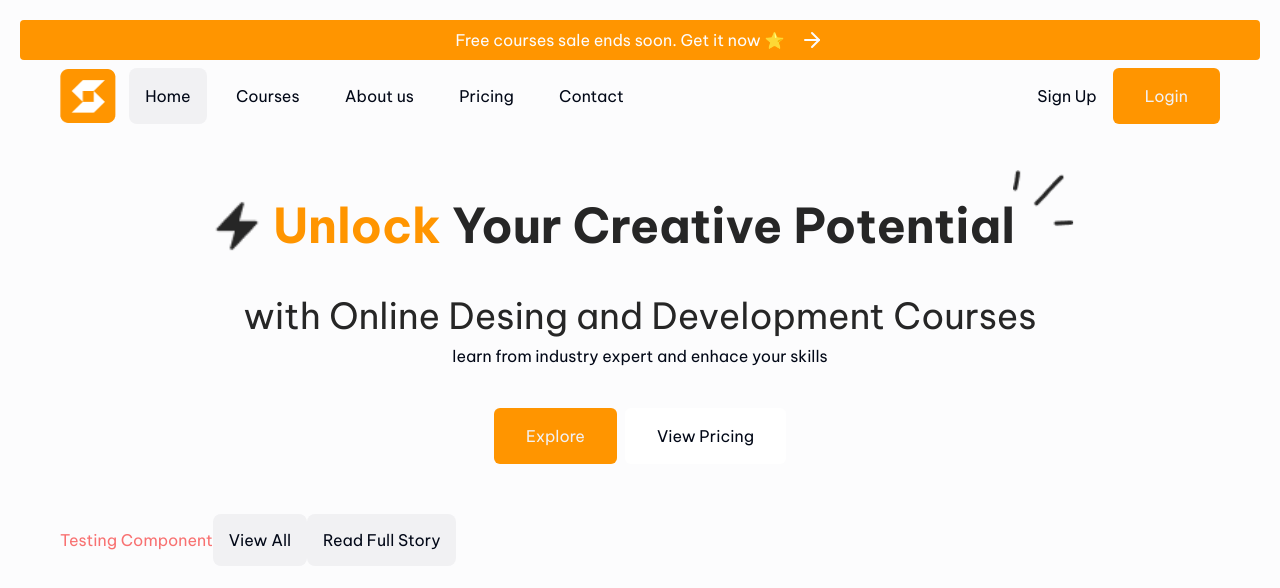
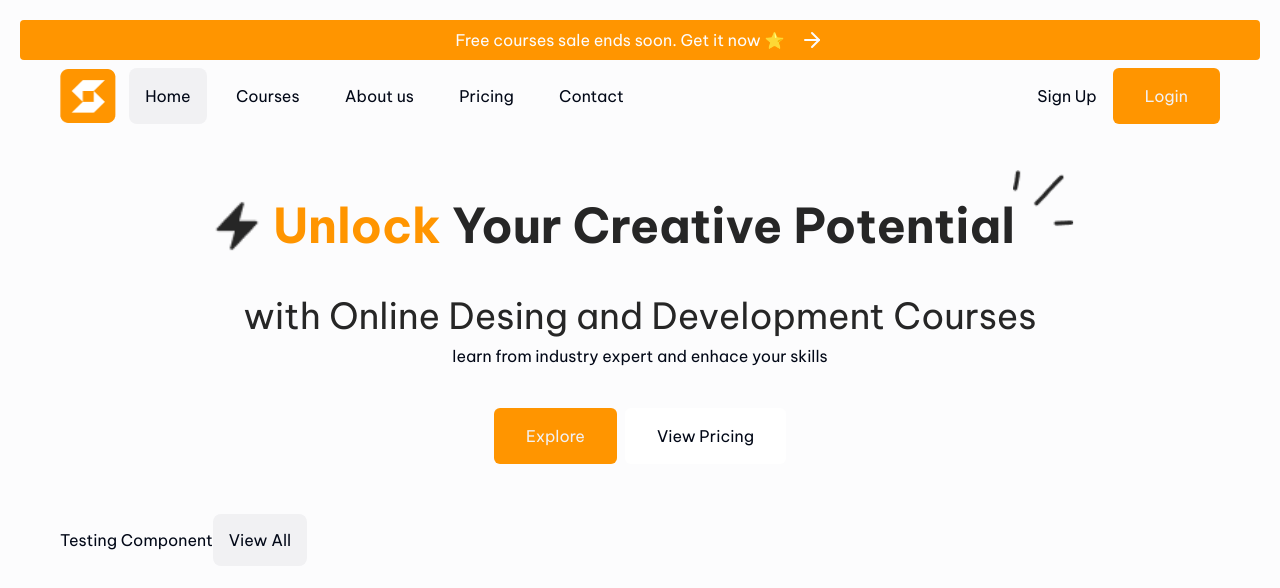
Before and after one commit to ManuelAlejandro93/innovarte, a React (Vite) app: page / in a window 1280 px wide. Shown: the top 588 px of the page. Built offline with nearby package versions, Linux system fonts and the light colour scheme; what tailwindcss-animated would draw is missing.

Commit message:
View All Button | Read Full Story Button - Done. + Details

```diff
--- a/src/Components/Buttons/ViewAllButton.tsx
+++ b/src/Components/Buttons/ViewAllButton.tsx
@@ -3,18 +3,20 @@ import { grey_15 } from '@/UI';
 import { ReactNode } from 'react';
 
 interface ViewAllReadAllButton {
-  isViewAllButton: boolean;
+  className?: String;
+  text: String;
 }
 
-export const ViewAllReadFullButton = ({
-  isViewAllButton
+export const AppButton = ({
+  className,
+  text
 }: ViewAllReadAllButton): ReactNode => {
   return (
     <a
       href='#'
-      className={`bg-app-white-95 ${fontsizes.general} text-${grey_15} rounded-lg p-4`}
+      className={`bg-app-white-95 ${fontsizes.general} text-${grey_15} rounded-lg p-4 ${className}`}
     >
-      {isViewAllButton ? 'View All' : 'Read Full Story'}
+      {text}
     </a>
   );
 };
--- a/src/Components/CompTesting/CompTesting.tsx
+++ b/src/Components/CompTesting/CompTesting.tsx
@@ -1,10 +1,9 @@
-import { ViewAllReadFullButton } from '@/Components';
+import { AppButton } from '@/Components';
 export const CompTesting = () => {
   return (
     <div>
-      <span className='text-red-400'>Testing Component</span>
-      <ViewAllReadFullButton isViewAllButton></ViewAllReadFullButton>
-      <ViewAllReadFullButton isViewAllButton={false}></ViewAllReadFullButton>
+      <span>Testing Component</span>
+      <AppButton text={'View All'}></AppButton>
     </div>
   );
 };
```
